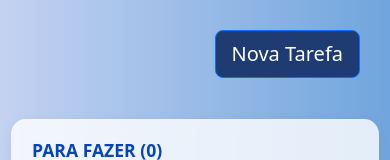
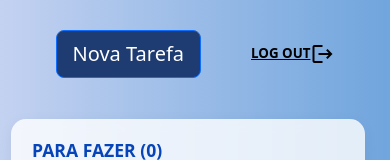
Before and after one commit to cyber-kevin/task-manager-angular-laravel, an Angular app in the folder front-end/: page /home in a window 390 px wide. Shown: the top 160 px of the page. Built offline with nearby package versions, Linux system fonts and the light colour scheme; no server answers; sample sign-in values are in the browser's storage.

Commit message:
feat(front-end): Implementa botao de logout

```diff
--- a/front-end/src/app/components/task-board/task-board.component.css
+++ b/front-end/src/app/components/task-board/task-board.component.css
@@ -15,6 +15,7 @@ main {
   overflow-x: auto;
   scroll-behavior: smooth;
   padding: 11px;
+  padding-right: 25px;
   padding-bottom: 30px;
 }
 
@@ -36,6 +37,17 @@ main {
   font-weight: 600;
   padding-bottom: 12px;
   border-bottom: 1px solid rgba(226, 232, 240, 0.5);
+}
+
+.logout {
+  display: flex;
+  align-items: center;
+  margin-left: 30px;
+  font-weight: 700;
+  font-size: 10pt;
+  color: #000;
+  border-radius: 5px;
+  cursor: pointer;
 }
 
 .task-card {
@@ -127,7 +139,7 @@ main {
   display: flex;
   align-items: center;
   font-weight: 600;
-  margin-right: 35px;
+  margin-right: 20px;
 }
 
 .task-card:hover .task-title-box {
@@ -159,4 +171,13 @@ main {
   .task-column {
     flex: 1 1 100%;
   }
+  .email-container {
+    display: none;
+  }
+  .action-container {
+    justify-content: center;
+  }
+  .logout {
+    margin-left: 50px;
+  }
 }
--- a/front-end/src/app/components/task-board/task-board.component.html
+++ b/front-end/src/app/components/task-board/task-board.component.html
@@ -24,6 +24,10 @@
       <button class="btn btn-lg btn-outline-primary" (click)="openNewTaskSidebar(content)">
         Nova Tarefa
       </button>
+      <a class="logout" (click)="redirectToLogout()">
+        <span>LOG OUT</span>
+        <mat-icon fontIcon="logout"></mat-icon>
+      </a>
     </div>
     <div class="task-board">
       <div *ngFor="let column of columns" class="task-column">
```
